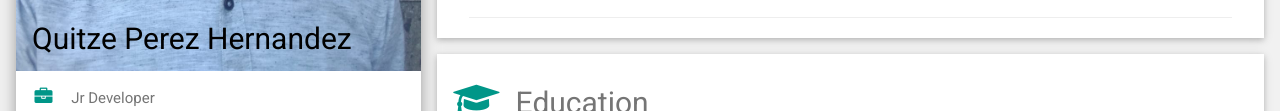
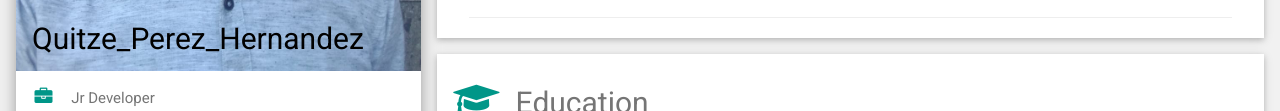
Before and after one commit to Quit-Rez-Dez/Cv, a plain HTML site: page index.html in a window 1280 px wide. Shown: the part 485-596 px from the top of the page. Drawn offline with nearby package versions, Linux system fonts and the light colour scheme.

Commit message:
Update index.html

```diff
--- a/index.html
+++ b/index.html
@@ -24,7 +24,7 @@ html,body,h1,h2,h3,h4,h5,h6 {font-family: "Roboto", sans-serif}
         <div class="w3-display-container">
           <img src="./img/avatar.jpeg" style="width:100%" alt="Avatar">
           <div class="w3-display-bottomleft w3-container w3-text-black">
-            <h2>Quitze Perez Hernandez</h2>
+            <h2>Quitze_Perez_Hernandez</h2>
           </div>
         </div>
         <div class="w3-container">
```
